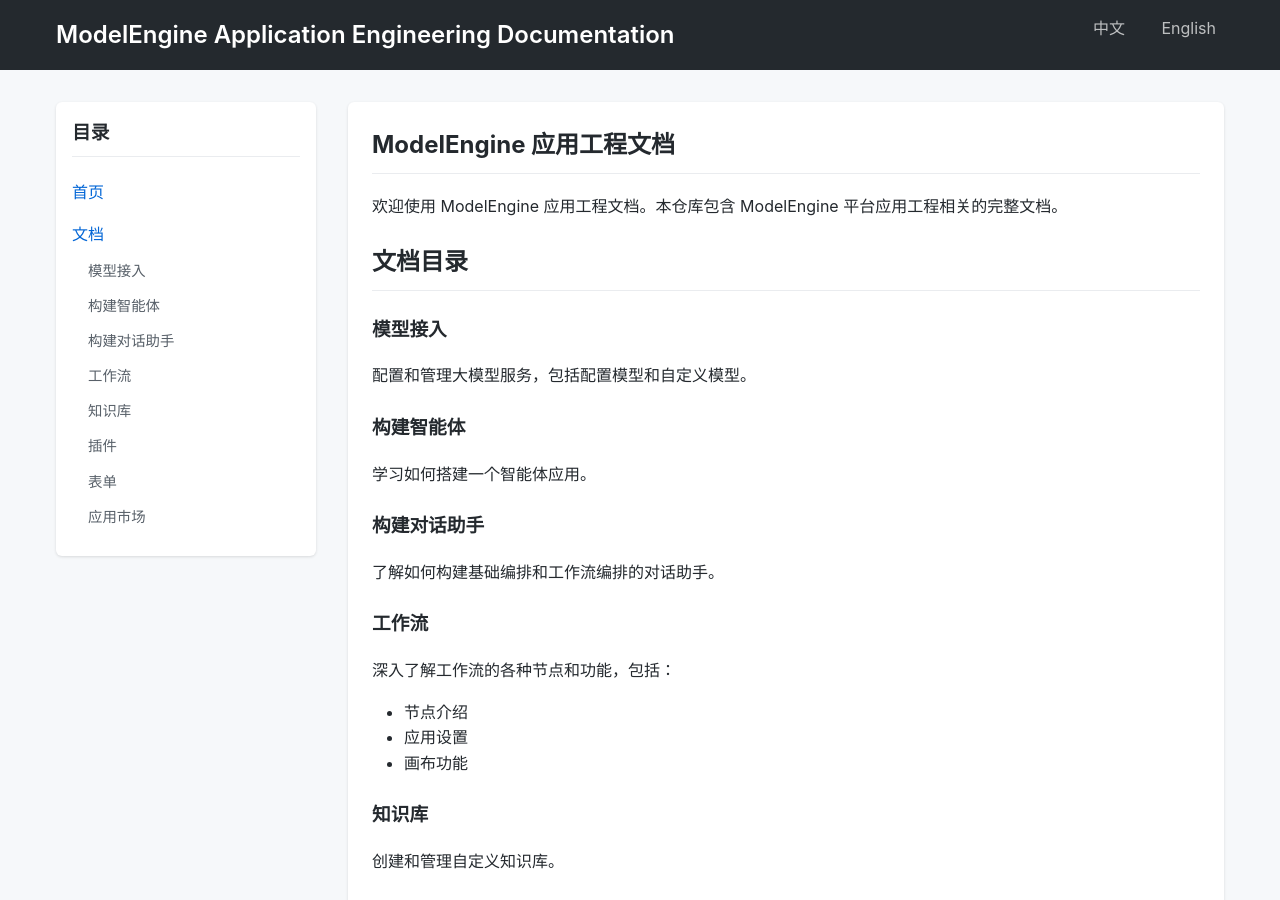
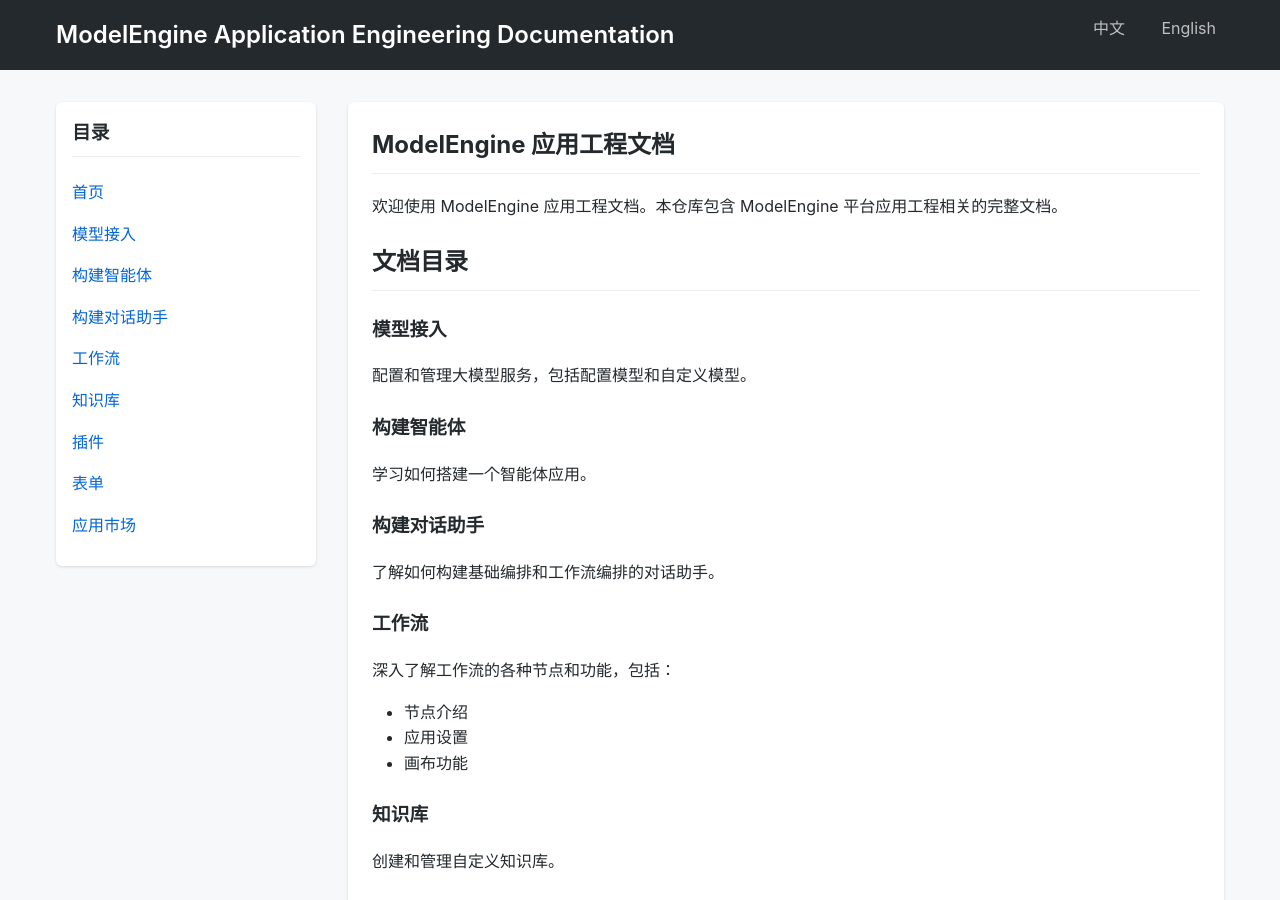
Before and after one commit to ModelEngine-Group/app-engine-docs, a Jekyll site: the page built from index.md, in a window 1280 px wide and 900 px high. Built offline with Jekyll 4.4.1, drawn with Linux system fonts in a browser that asks for light colours.

Commit message:
docs: flatten navigation structure by removing language folder hierarchy
- Remove the '文档' parent category from sidebar
- Display all documentation pages directly in the navigation
- Simplify user experience by eliminating unnecessary directory structure

```diff
--- a/_includes/sidebar.html
+++ b/_includes/sidebar.html
@@ -2,9 +2,6 @@
   <h3>目录</h3>
   <ul>
     <li><a href="{{ '/' | relative_url }}">首页</a></li>
-    <li>
-      <a href="{{ '/docs/zh_CN/' | relative_url }}">文档</a>
-      <ul>
     <li><a href="{{ '/docs/zh_CN/model-access/' | relative_url }}">模型接入</a></li>
     <li><a href="{{ '/docs/zh_CN/build-agent/' | relative_url }}">构建智能体</a></li>
     <li><a href="{{ '/docs/zh_CN/build-conversational-assistant/' | relative_url }}">构建对话助手</a></li>
@@ -13,8 +10,6 @@
     <li><a href="{{ '/docs/zh_CN/plugins/' | relative_url }}">插件</a></li>
     <li><a href="{{ '/docs/zh_CN/forms/' | relative_url }}">表单</a></li>
     <li><a href="{{ '/docs/zh_CN/application-market/' | relative_url }}">应用市场</a></li>
-      </ul>
-    </li>
   </ul>
 </nav>
 
```
Lines whose indentation alone changed are shown as unchanged.
